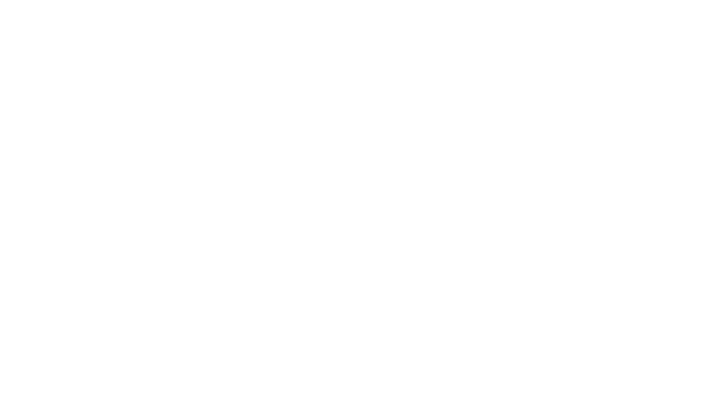
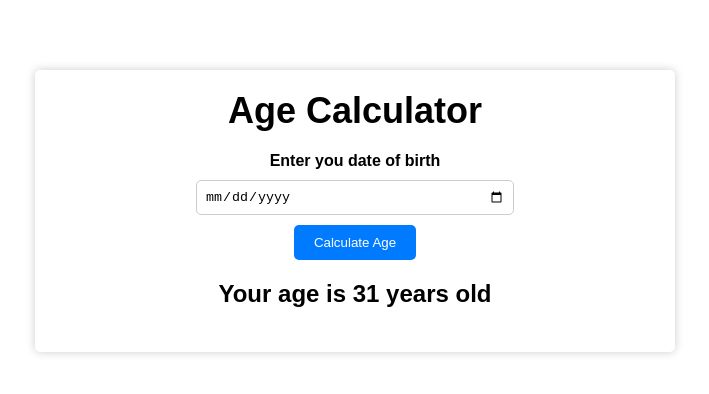
Before and after one commit to RajanHimang/age-calculator, a plain HTML site: page index.html in a window 1280 px wide. Shown: the whole page, without its empty margins (285-994 px from the left). Drawn offline with Linux system fonts and the light colour scheme.

Commit message:
Added html css

```diff
--- a/index.html
+++ b/index.html
@@ -1,9 +1,24 @@
 <!DOCTYPE html>
 <html lang="en">
-  <head>
-    <meta charset="UTF-8" />
-    <meta name="viewport" content="width=device-width, initial-scale=1.0" />
-    <title>Document</title>
-  </head>
-  <body></body>
+
+<head>
+  <meta charset="UTF-8" />
+  <meta name="viewport" content="width=device-width, initial-scale=1.0" />
+  <title>Age calculator</title>
+  <link rel="stylesheet" href="./style.css">
+</head>
+
+<body>
+  <div class="container">
+    <h1>Age Calculator</h1>
+    <div class="form">
+      <label for="birthday">Enter you date of birth</label>
+      <input type="date" id="birthday" name="birthday">
+      <button id="btn">Calculate Age</button>
+      <p id="result">Your age is 31 years old</p>
+    </div>
+  </div>
+  <script src="script.js"></script>
+</body>
+
 </html>
--- /dev/null
+++ b/script.js
@@ -0,0 +1,7 @@
+const btnEl = document.getElementById("btn");
+
+const calculateAge = function () {
+  console.log("click");
+};
+
+btnEl?.addEventListener("click", calculateAge);
--- /dev/null
+++ b/style.css
@@ -0,0 +1,63 @@
+body {
+  margin: 0;
+  padding: 20px;
+  font-family: "Montserrat", sans-serif;
+  background-color: white;
+}
+
+.container {
+  background-color: white;
+  box-shadow: 0 0 10px rgba(0, 0, 0, 0.2);
+  padding: 20px;
+  max-width: 600px;
+  margin: 0 auto;
+  border-radius: 5px;
+  margin-top: 50px;
+}
+
+h1 {
+  font-size: 36px;
+  text-align: center;
+  margin-top: 0;
+  margin-bottom: 20px;
+}
+
+.form {
+  display: flex;
+  flex-direction: column;
+  align-items: center;
+}
+
+label {
+  font-weight: bold;
+  margin-bottom: 10px;
+}
+
+input {
+  padding: 8px;
+  border: 1px solid #ccc;
+  border-radius: 5px;
+  width: 100%;
+  max-width: 300px;
+}
+
+button {
+  background-color: #007bff;
+  color: white;
+  border: none;
+  padding: 10px 20px;
+  border-radius: 5px;
+  margin-top: 10px;
+  cursor: pointer;
+  transition: background-color 0.3s ease;
+}
+
+button:hover {
+  background-color: #0062cc;
+}
+
+#result {
+  margin-top: 20px;
+  font-size: 24px;
+  font-weight: bold;
+}
```
